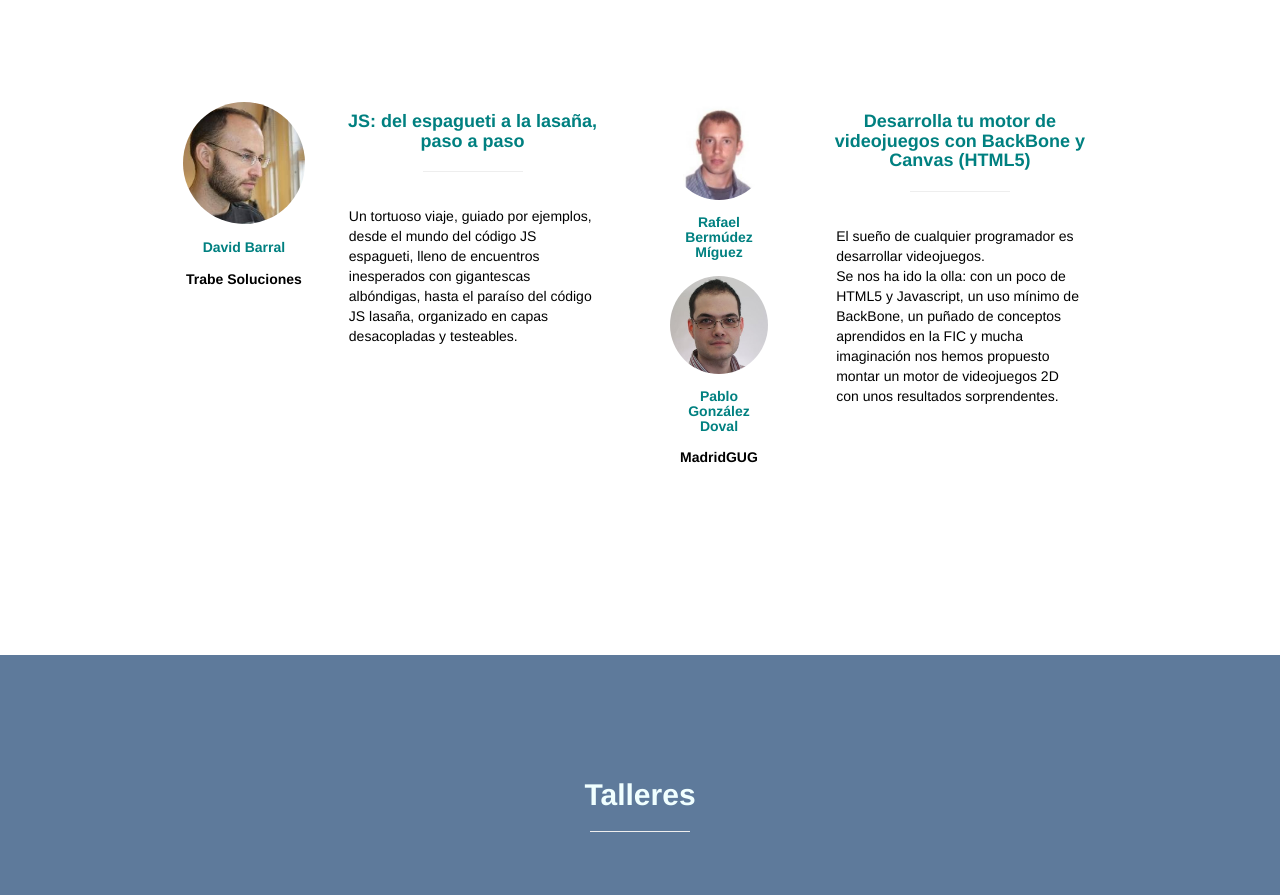
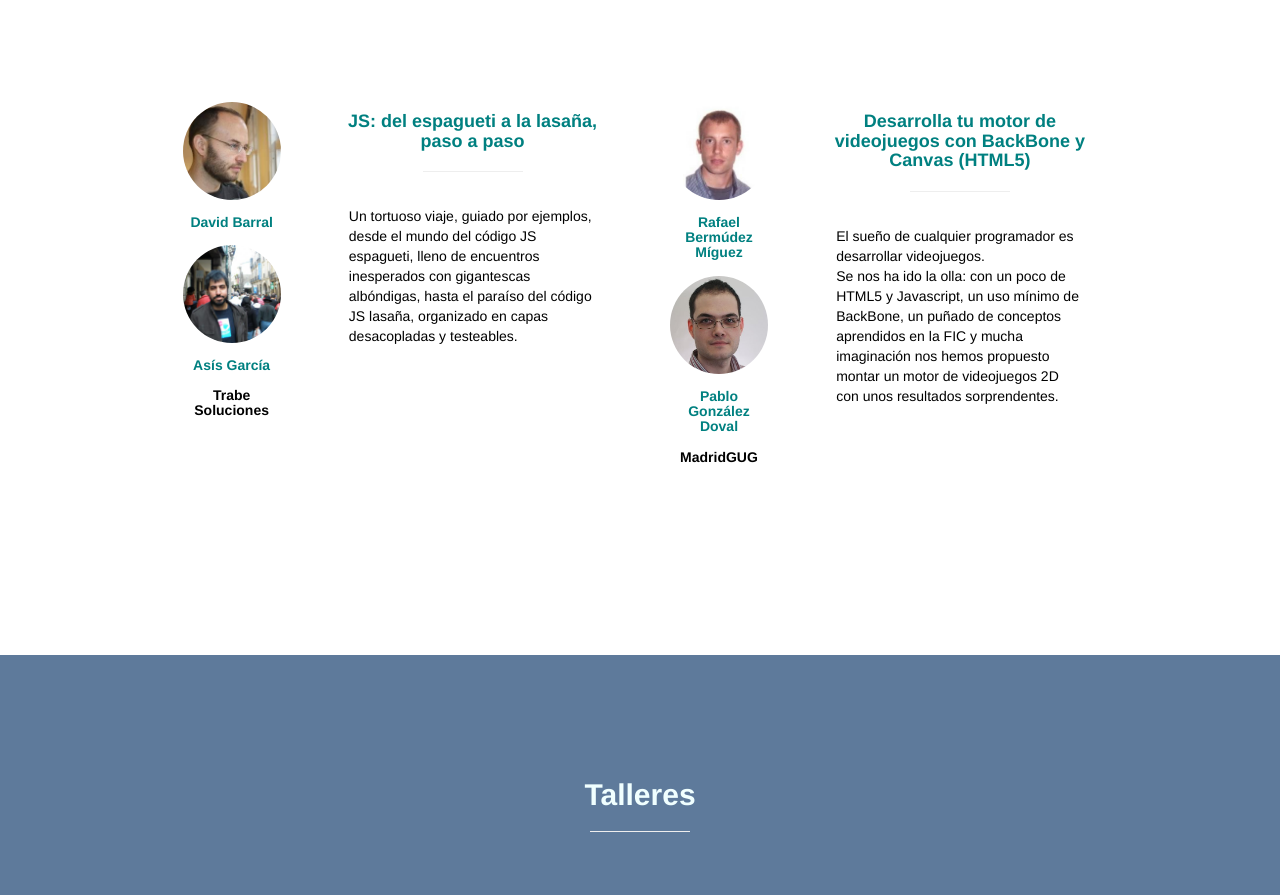
Before and after one commit to castrinho8/gpul-xornadas-libres-2014, a website: page public/index.html in a window 1280 px wide. Shown: the part 4456-5351 px from the top of the page. Drawn offline with Linux system fonts and the light colour scheme; no server answers.

Commit message:
Añadido Asis a la charla de JS

```diff
--- a/public/index.html
+++ b/public/index.html
@@ -334,11 +334,15 @@
                 </div>
             </div>
             <div class="row inner">
-                <div id="box-talk-5" class="col-md-6">
-                    <div class="col-md-4">
-                        <img class="img-circle img-responsive" src="img/speakers/david-barral.jpg">
-                        <h5 class="inner title-dark">David Barral</h5>
-                        <h5><b>Trabe Soluciones</b></h5>
+                <div class="col-md-6">
+                    <div id="box-talk-5" class="col-md-4">
+                        <div class="reduced-img">
+                            <img class="img-circle img-responsive" src="img/speakers/david-barral.jpg">
+                            <h5 class="inner title-dark">David Barral</h5>
+                            <img class="img-circle img-responsive" src="img/speakers/asis-garcia.jpeg">
+                            <h5 class="inner title-dark">Asís García</h5>
+                            <h5><b>Trabe Soluciones</b></h5>
+                        </div>
                     </div>
                     <div class="col-md-8">
                         <h4 class="title-dark">JS: del espagueti a la lasaña, paso a paso</h4>
```
Also changed, not shown: public/img/speakers/asis-garcia.jpeg (added), public/img/speakers/carlos.jpg (added), public/img/speakers/marcos-abel.jpg (added).
